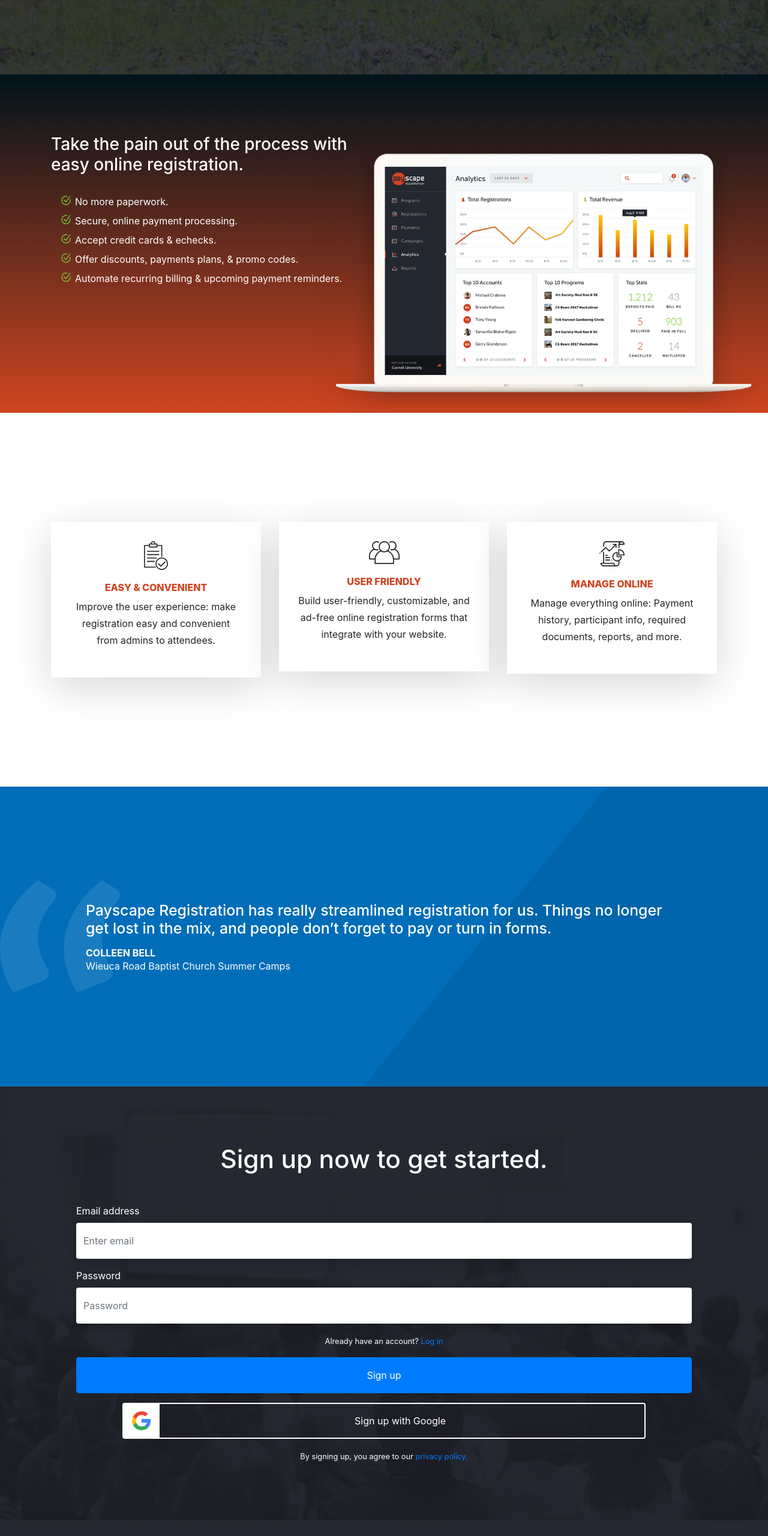
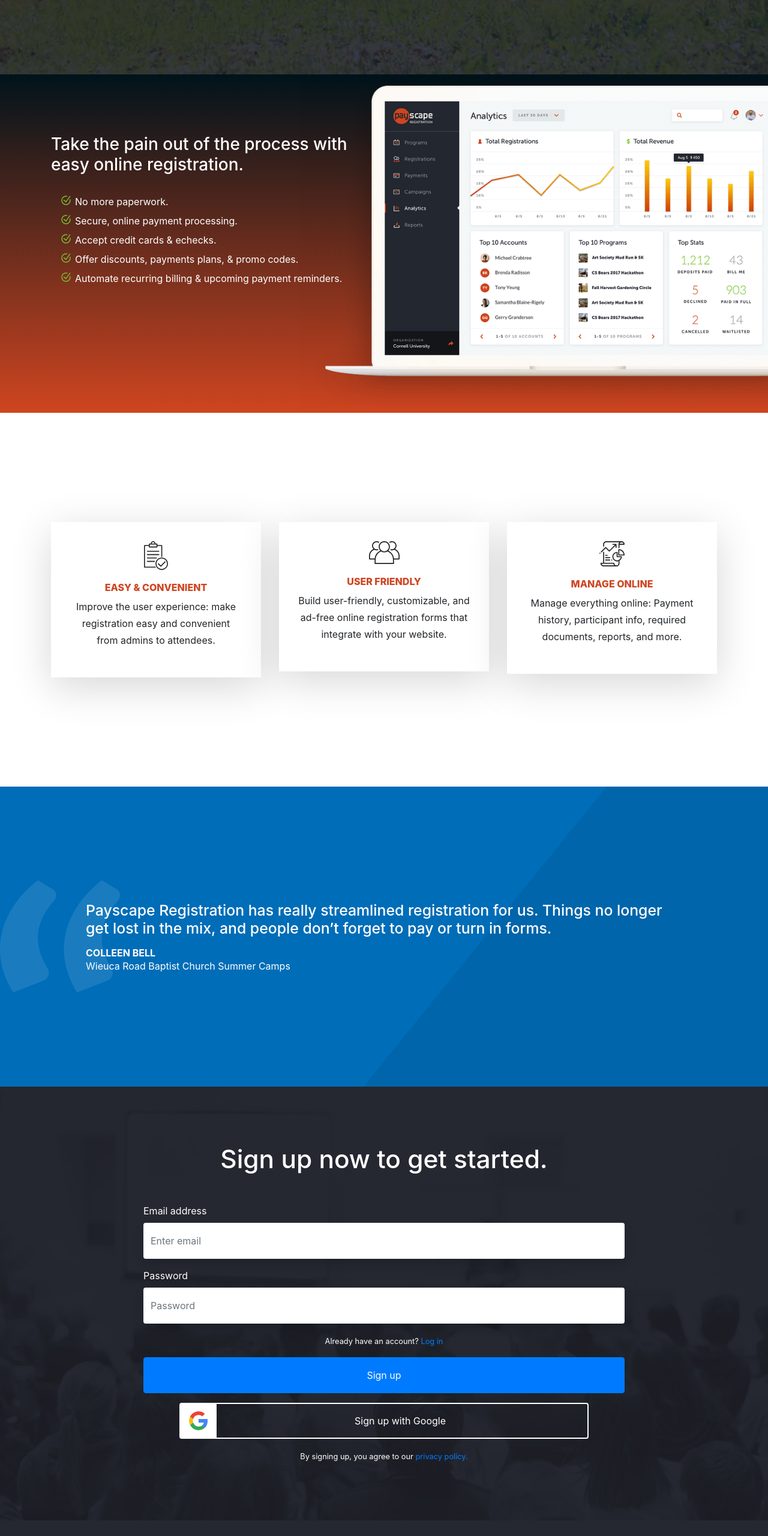
Before and after one commit to jcsumlin/bootstrap-payreg, a website with bundled scripts: page index.html in a window 1280 px wide. Shown: the part 820-3380 px from the top of the page at 60% size. Built offline with nearby package versions, Linux system fonts and the light colour scheme; a web font is replaced by a local one.

Commit message:
Update padding

```diff
--- a/css/payreg-marketing.css
+++ b/css/payreg-marketing.css
@@ -349,9 +349,9 @@
 .section__gradient--laptop {
   background: rgb(207,69,32);
   background-image: url('../img/feature-laptop.png'), linear-gradient(0deg, rgba(207,69,32,1) 0%, rgba(0,19,27,1) 100%);
-  background-position: right -10px bottom -2em, center top;
+  background-position: right -150px bottom -2em, center top;
   background-repeat: no-repeat;
-  background-size: 50%, cover;
+  background-size: 67%, cover;
   padding: 1em 0 3em 0;
 }
 .col__placeholder--imageheight {
@@ -359,15 +359,15 @@
 }
 @media (min-width: 981px) and (max-width: 1280px) {
   .section__gradient--laptop {
-    background-position: right -10px bottom -1em, center top;
-    background-size: 60%, cover;
+    background-position: right -150px bottom 0, center top;
+    background-size: 73%, cover;
   }
 }
 @media (min-width: 737px) and (max-width: 980px) {
   .section__gradient--laptop {
     background-image: url('../img/feature-laptop.png'), linear-gradient(0deg, rgba(207,69,32,1) 0%, rgba(0,19,27,1) 100%);
-    background-position: right -160px bottom -1em, center top;
-    background-size: 74%, cover;
+    background-position: right -280px bottom 0, center top;
+    background-size: 96%, cover;
   }
 }
 @media (min-width: 481px) and (max-width: 736px) {
@@ -454,12 +454,17 @@
   background-position: top center;
   background-color: #FAFAFA;
   background-size: cover;
-  padding:6em 20em;
+  padding:6em 14em;
   text-align: center;
 }
-@media (min-width: 981px) and (max-width: 1280px) {
+@media (min-width: 1131px) and (max-width: 1280px) {
   .section__signup--light {
-    padding:6em 7em;
+    padding:6em 14em;
+  }
+}
+@media (min-width: 981px) and (max-width: 1130px) {
+  .section__signup--light {
+    padding:6em 8em;
   }
 }
 @media (min-width: 737px) and (max-width: 980px) {
```
